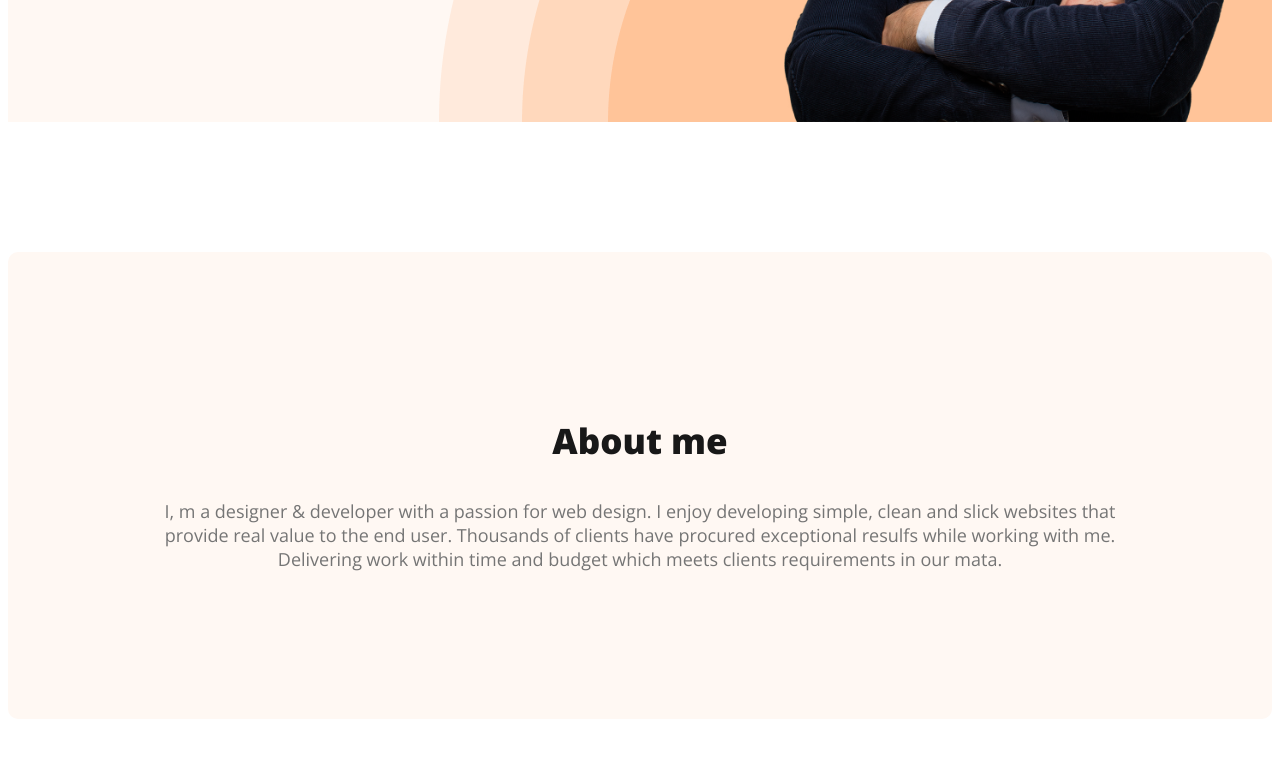
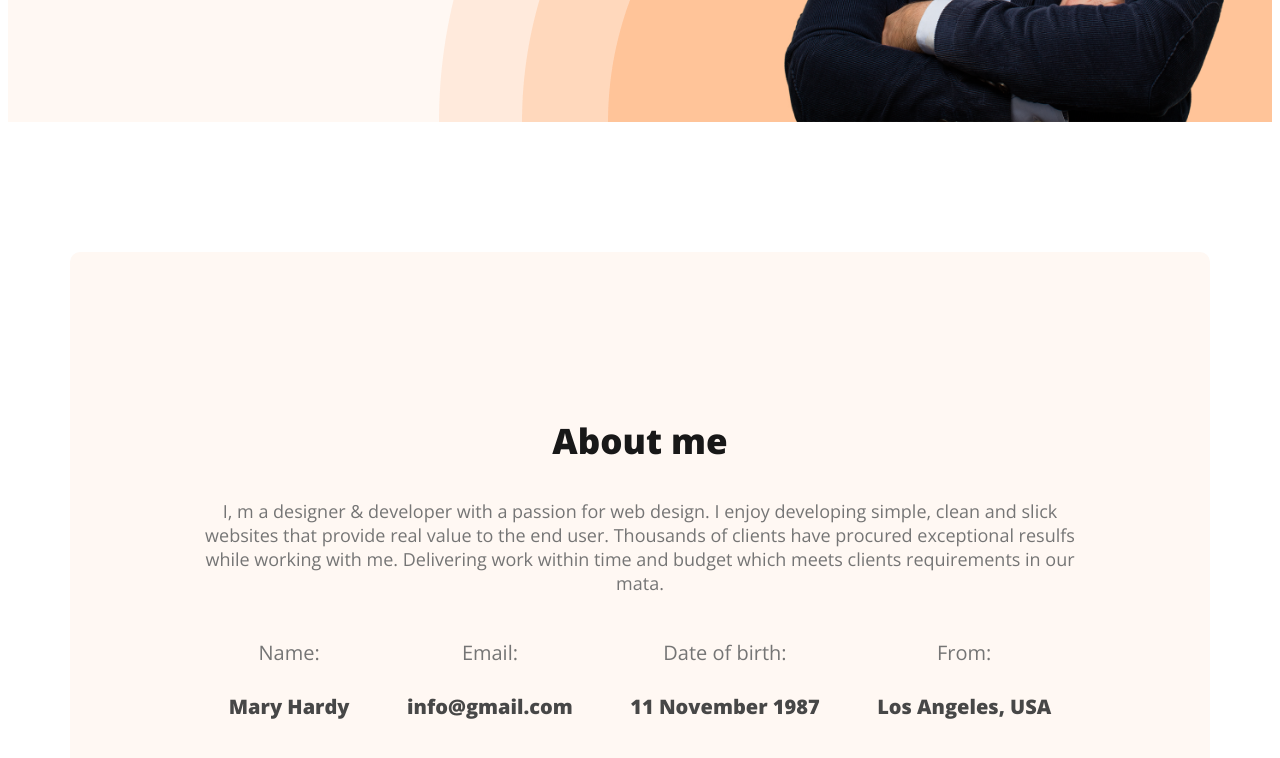
Before and after one commit to anissarkeraraf/web-developer-portfolio, a plain HTML site: page index.html in a window 1280 px wide. Shown: the part 680-1438 px from the top of the page. Drawn offline with nearby package versions, Linux system fonts and the light colour scheme.

Commit message:
added about information

```diff
--- a/index.html
+++ b/index.html
@@ -27,7 +27,8 @@
             <div class="banner-content">
                 <h3 class="banner-greeting">Hi, I am</h3>
                 <h1 class="banner-tittle">Mary Hardy</h1>
-                <p class="banner-description">Shot what able cold new see hold.Friendly as an betrayed formerly he. Morning because as to society behaved moments.</p>
+                <p class="banner-description">Shot what able cold new see hold.Friendly as an betrayed formerly he.
+                    Morning because as to society behaved moments.</p>
                 <button class="btn-primary">Download CV</button>
                 <button class="btn-primary">Contact</button>
             </div>
@@ -37,7 +38,29 @@
     <main>
         <section class="about">
             <h3 class="section-tittle">About me</h3>
-            <p class="section-description">I, m a designer & developer with a passion for web design. I enjoy developing simple, clean and slick websites that provide real value to the end user. Thousands of clients have procured exceptional resulfs while working with me. Delivering work within time and budget which meets clients requirements in our mata.</p>
+            <p class="section-description">I, m a designer & developer with a passion for web design. I enjoy developing
+                simple, clean and slick websites that provide real value to the end user. Thousands of clients have
+                procured exceptional resulfs while working with me. Delivering work within time and budget which meets
+                clients requirements in our mata.</p>
+            <div class="about-info-container">
+                <!-- .about-info*4>h4.info-title+p.info-description -->
+                <div class="about-info">
+                    <h4 class="info-tittle">Name:</h4>
+                    <p class="info-description">Mary Hardy</p>
+                </div>
+                <div class="about-info">
+                    <h4 class="info-tittle">Email:</h4>
+                    <p class="info-description">info@gmail.com</p>
+                </div>
+                <div class="about-info">
+                    <h4 class="info-tittle">Date of birth:</h4>
+                    <p class="info-description">11 November 1987</p>
+                </div>
+                <div class="about-info">
+                    <h4 class="info-tittle">From:</h4>
+                    <p class="info-description">Los Angeles, USA</p>
+                </div>
+            </div>
         </section>
     </main>
     <footer>
--- a/styles/portfolio.css
+++ b/styles/portfolio.css
@@ -116,6 +116,10 @@ nav a {
 }
 
 /* main section style */
+main {
+    max-width: 1140px;
+    margin: 0 auto;
+}
 
 
 /* about section style */
@@ -125,3 +129,24 @@ nav a {
     background: #FFF8F3;
     margin: 130px 0;
 }
+
+.about-info-container {
+    display: flex;
+    justify-content: space-around;
+}
+
+.about-info {
+    text-align: center;
+}
+
+.info-tittle {
+    color: #757575;
+    font-size: 20px;
+    font-weight: 400;
+}
+
+.info-description {
+    color:#474747;
+    font-size: 20px;
+    font-weight: 700;
+}
```
